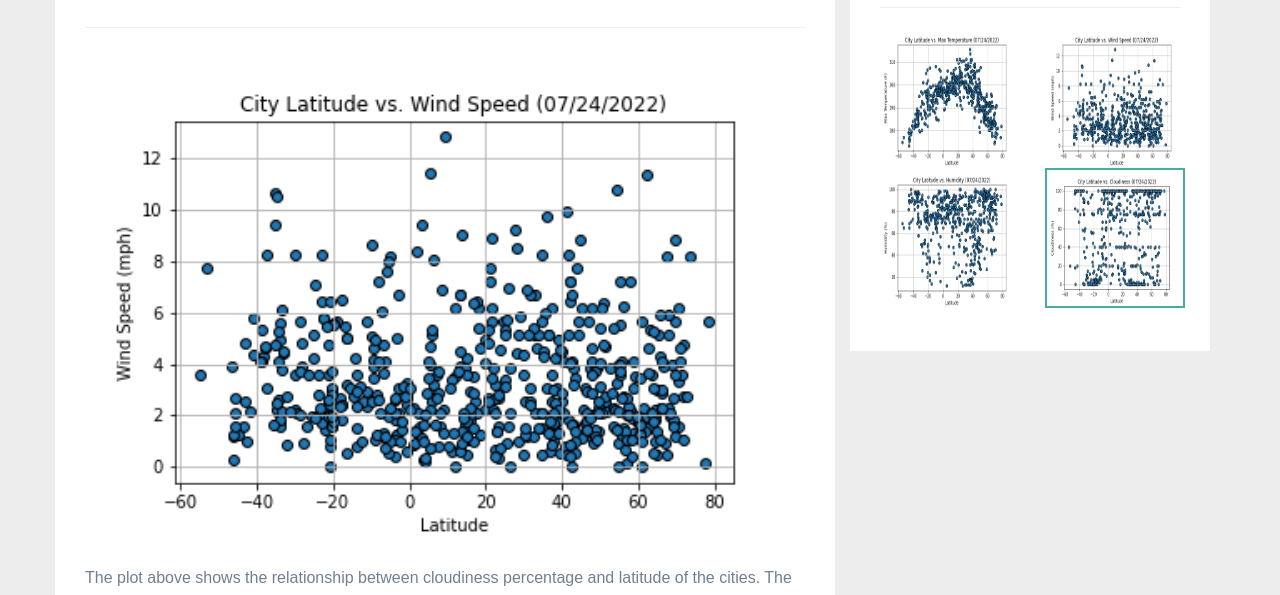
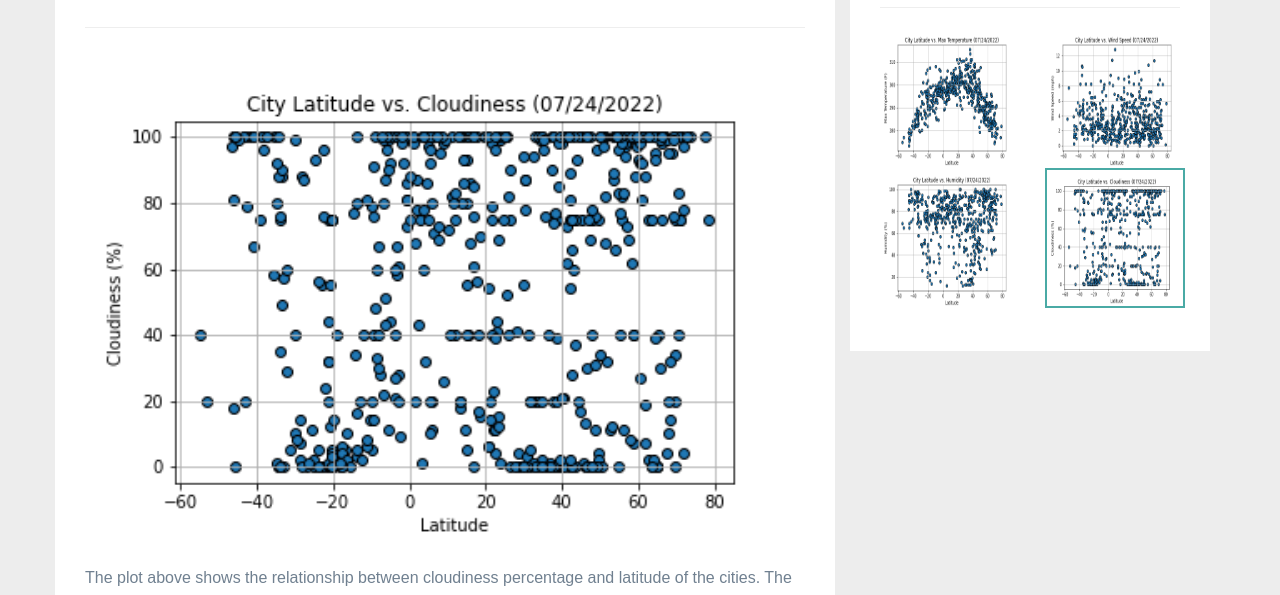
Before and after one commit to aimeevu/web-design-challenge, a plain HTML site: page cloudiness.html in a window 1280 px wide. Shown: the part 205-800 px from the top of the page. Drawn offline with nearby package versions, Linux system fonts and the light colour scheme.

Commit message:
Updated main image on cloudiness page.

```diff
--- a/cloudiness.html
+++ b/cloudiness.html
@@ -63,7 +63,7 @@
         <div class="col-md-8 description-content">
           <h1 class="description-header">Cloudiness</h1>
           <hr class="my-4">
-          <img src="visualizations/CityLatitudeVsWindSpeed.png" class="description-image" id="images" style="width: 100%;">
+          <img src="visualizations/CityLatitudeVsCloudiness.png" class="description-image" id="images" style="width: 100%;">
           <p class="description-text">The plot above shows the relationship between cloudiness percentage and latitude of the cities. The cloudiness percentage tends to fall above 80% and below 20%. Besides that, there seems to be no concrete relationship.</p>
         </div>
 
```
